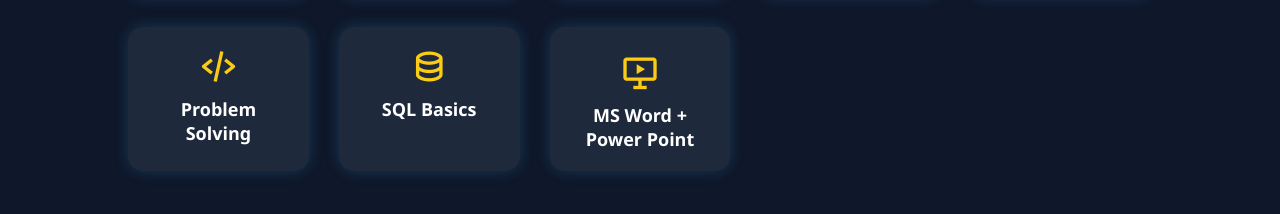
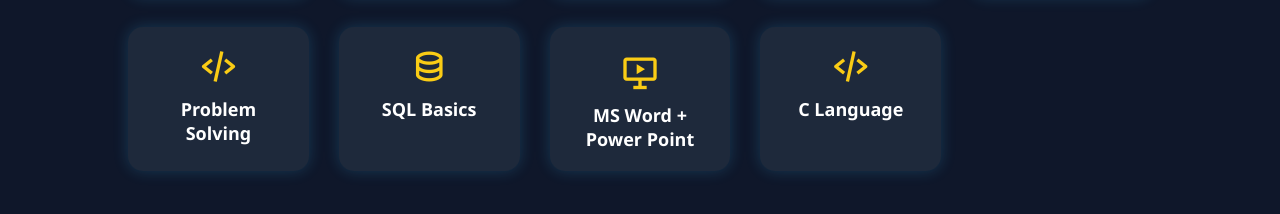
Before and after one commit to madhav-lakhotia/Madhav_portfolio, a plain HTML site: page skills.html in a window 1280 px wide. Shown: the part 326-540 px from the top of the page. Drawn offline with nearby package versions, Linux system fonts and the light colour scheme.

Commit message:
Add C Language skill card
Added C Language skill card to the skills section.

```diff
--- a/skills.html
+++ b/skills.html
@@ -138,6 +138,10 @@
       <div class="skill-card"><i class='<span><i class='bx bx-file'></i></span>
         <span><i class='bx bx-slideshow'></i> </span>
         <h3>MS Word + Power Point</h3></div>
+<div class="skill-card">
+  <i class='bx bx-code-alt'></i>
+  <h3>C Language</h3>
+</div>
 
     </div>
   </section>
```
